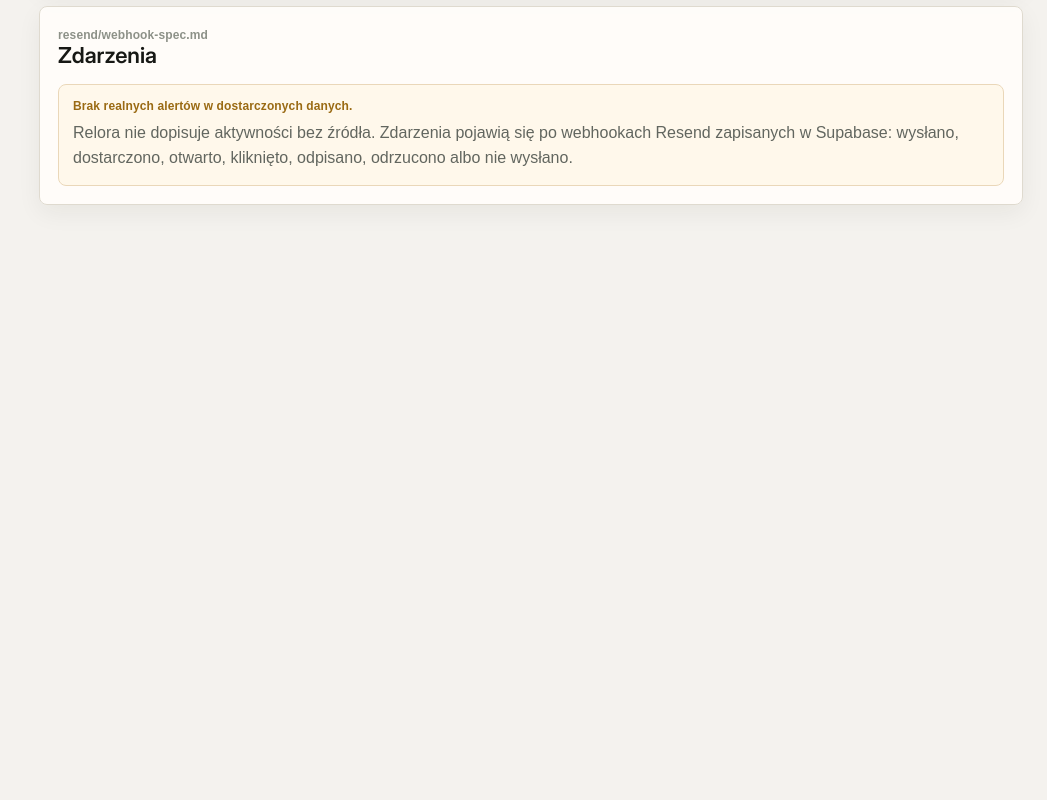
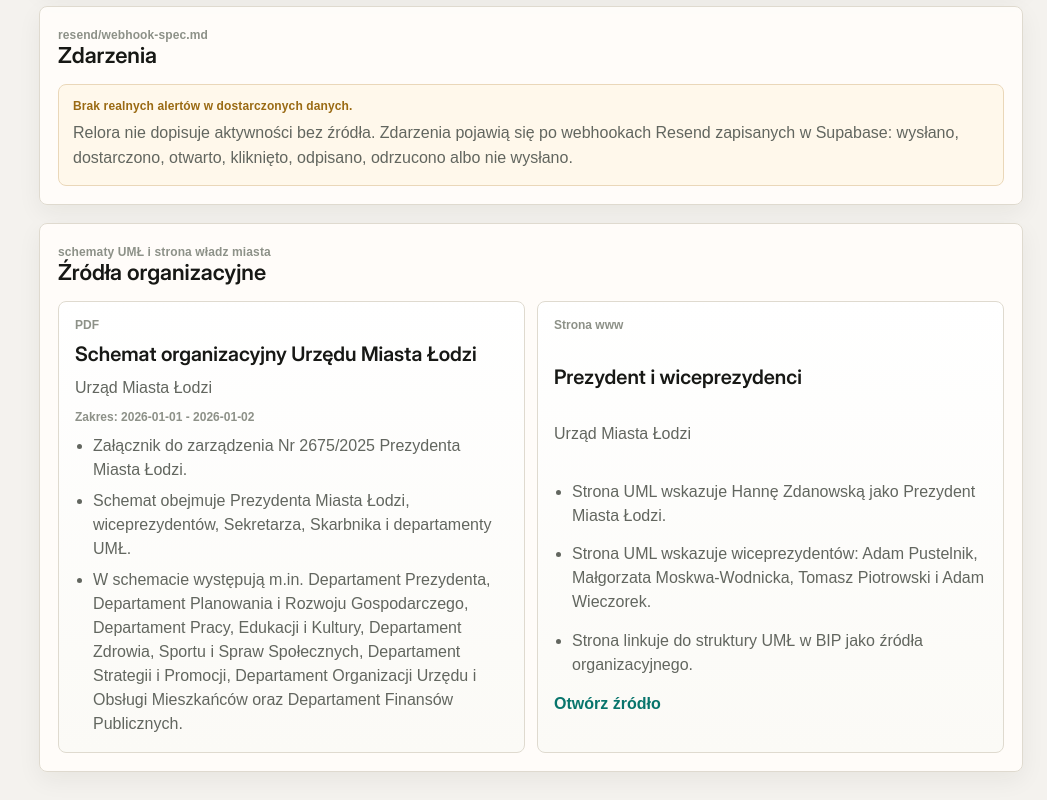
Before and after one commit to wojciechluszczynski/relora, a Next.js app: page / in a window 1280 px wide. Shown: the part 4097-4897 px from the top of the page, without its empty margins (233-1280 px from the left). Before the commit the page ends 4330 px from the top, so only its background shows below. Built offline with nearby package versions, Linux system fonts and the light colour scheme; no server answers; the database is empty; a web font is replaced by a local one.

Commit message:
Add UML organization schema sources

```diff
--- a/src/app/api/outreach/route.ts
+++ b/src/app/api/outreach/route.ts
@@ -1,5 +1,6 @@
 import { NextResponse } from "next/server";
 import { contacts as fallbackContacts, graphEdges as fallbackGraphEdges, organizations, topics, type Contact } from "../../../lib/relora-data";
+import { organizationSources } from "../../../lib/organization-sources";
 
 type SupabasePerson = {
   id: string;
@@ -72,6 +73,7 @@
       contacts: fallbackContacts,
       graphEdges: fallbackGraphEdges,
       organizations,
+      organizationSources,
       topics,
       source: reason,
       updatedAt: new Date().toISOString(),
@@ -161,6 +163,7 @@
         contacts: liveContacts,
         graphEdges: fallbackGraphEdges,
         organizations: orgRows,
+        organizationSources,
         topics,
         source: "Supabase REST",
         updatedAt: new Date().toISOString(),
--- a/src/app/globals.css
+++ b/src/app/globals.css
@@ -874,6 +874,51 @@
   color: var(--gold);
 }
 
+.source-grid {
+  display: grid;
+  gap: 12px;
+  grid-template-columns: repeat(2, minmax(0, 1fr));
+}
+
+.source-card {
+  background: linear-gradient(180deg, #ffffff, #fbfaf6);
+  border: 1px solid var(--line);
+  border-radius: var(--radius);
+  display: grid;
+  gap: 10px;
+  min-width: 0;
+  padding: 16px;
+}
+
+.source-card > span,
+.source-card small {
+  color: var(--quiet);
+  font-size: 12px;
+  font-weight: 760;
+}
+
+.source-card h3 {
+  font-family: "Relora Display", "Relora Inter", sans-serif;
+  font-size: 20px;
+}
+
+.source-card p,
+.source-card li {
+  color: var(--muted);
+  line-height: 1.5;
+}
+
+.source-card ul {
+  display: grid;
+  gap: 7px;
+  padding-left: 18px;
+}
+
+.source-card a {
+  color: var(--teal);
+  font-weight: 760;
+}
+
 @media (max-width: 1180px) {
   .app-shell {
     grid-template-columns: 1fr;
@@ -917,7 +962,8 @@
   .content-grid,
   .content-grid-people,
   .content-grid-crm,
-  .composer-grid {
+  .composer-grid,
+  .source-grid {
     grid-template-columns: 1fr;
   }
 }
--- a/src/components/relora-app.tsx
+++ b/src/components/relora-app.tsx
@@ -2,6 +2,7 @@
 
 import { useEffect, useMemo, useState } from "react";
 import { contacts, graphEdges, type Contact } from "../lib/relora-data";
+import { organizationSources, type OrganizationSource } from "../lib/organization-sources";
 import type { ResearchBrief } from "../lib/research-engine";
 import { RelationshipGraph } from "./relationship-graph";
 import { Avatar, Badge, Panel } from "./ui";
@@ -11,6 +12,7 @@
 type OutreachData = {
   contacts: Contact[];
   graphEdges: typeof graphEdges;
+  organizationSources: OrganizationSource[];
   source: string;
   updatedAt: string;
 };
@@ -171,6 +173,7 @@
   const [outreachData, setOutreachData] = useState<OutreachData>({
     contacts,
     graphEdges,
+    organizationSources,
     source: "fallback: import lokalny",
     updatedAt: new Date().toISOString(),
   });
@@ -180,6 +183,7 @@
   const [menuCollapsed, setMenuCollapsed] = useState(false);
   const liveContacts = outreachData.contacts.length > 0 ? outreachData.contacts : contacts;
   const liveGraphEdges = outreachData.graphEdges.length > 0 ? outreachData.graphEdges : graphEdges;
+  const liveOrganizationSources = outreachData.organizationSources.length > 0 ? outreachData.organizationSources : organizationSources;
   const selected = useMemo(
     () => liveContacts.find((contact) => contact.id === selectedId) ?? liveContacts[0],
     [liveContacts, selectedId],
@@ -560,6 +564,25 @@
             </p>
           </div>
         </Panel>
+
+        <Panel title="Źródła organizacyjne" eyebrow="schematy UMŁ i strona władz miasta">
+          <div className="source-grid">
+            {liveOrganizationSources.map((source) => (
+              <article className="source-card" key={source.id}>
+                <span>{source.kind === "pdf" ? "PDF" : "Strona www"}</span>
+                <h3>{source.title}</h3>
+                <p>{source.authority}</p>
+                {source.validFrom ? <small>Zakres: {source.validFrom}{source.validTo ? ` - ${source.validTo}` : ""}</small> : null}
+                <ul>
+                  {source.facts.map((fact) => (
+                    <li key={fact}>{fact}</li>
+                  ))}
+                </ul>
+                {source.url ? <a href={source.url}>Otwórz źródło</a> : null}
+              </article>
+            ))}
+          </div>
+        </Panel>
       </div>
     </main>
   );
--- /dev/null
+++ b/src/lib/organization-sources.ts
@@ -0,0 +1,43 @@
+export type OrganizationSource = {
+  id: string;
+  title: string;
+  kind: "pdf" | "web";
+  authority: string;
+  url?: string;
+  localPath?: string;
+  validFrom?: string;
+  validTo?: string;
+  capturedAt: string;
+  facts: string[];
+};
+
+export const organizationSources: OrganizationSource[] = [
+  {
+    id: "uml-ou-schemat-20260101-20260102",
+    title: "Schemat organizacyjny Urzędu Miasta Łodzi",
+    kind: "pdf",
+    authority: "Urząd Miasta Łodzi",
+    localPath: "/Users/wojciech/Downloads/OU_schemat_20260101_20260102.pdf",
+    validFrom: "2026-01-01",
+    validTo: "2026-01-02",
+    capturedAt: "2026-04-27",
+    facts: [
+      "Załącznik do zarządzenia Nr 2675/2025 Prezydenta Miasta Łodzi.",
+      "Schemat obejmuje Prezydenta Miasta Łodzi, wiceprezydentów, Sekretarza, Skarbnika i departamenty UMŁ.",
+      "W schemacie występują m.in. Departament Prezydenta, Departament Planowania i Rozwoju Gospodarczego, Departament Pracy, Edukacji i Kultury, Departament Zdrowia, Sportu i Spraw Społecznych, Departament Strategii i Promocji, Departament Organizacji Urzędu i Obsługi Mieszkańców oraz Departament Finansów Publicznych.",
+    ],
+  },
+  {
+    id: "uml-prezydent-wiceprezydenci",
+    title: "Prezydent i wiceprezydenci",
+    kind: "web",
+    authority: "Urząd Miasta Łodzi",
+    url: "https://uml.lodz.pl/urzad-miasta-lodzi/prezydent-i-wiceprezydenci/",
+    capturedAt: "2026-04-27",
+    facts: [
+      "Strona UML wskazuje Hannę Zdanowską jako Prezydent Miasta Łodzi.",
+      "Strona UML wskazuje wiceprezydentów: Adam Pustelnik, Małgorzata Moskwa-Wodnicka, Tomasz Piotrowski i Adam Wieczorek.",
+      "Strona linkuje do struktury UMŁ w BIP jako źródła organizacyjnego.",
+    ],
+  },
+];
```
